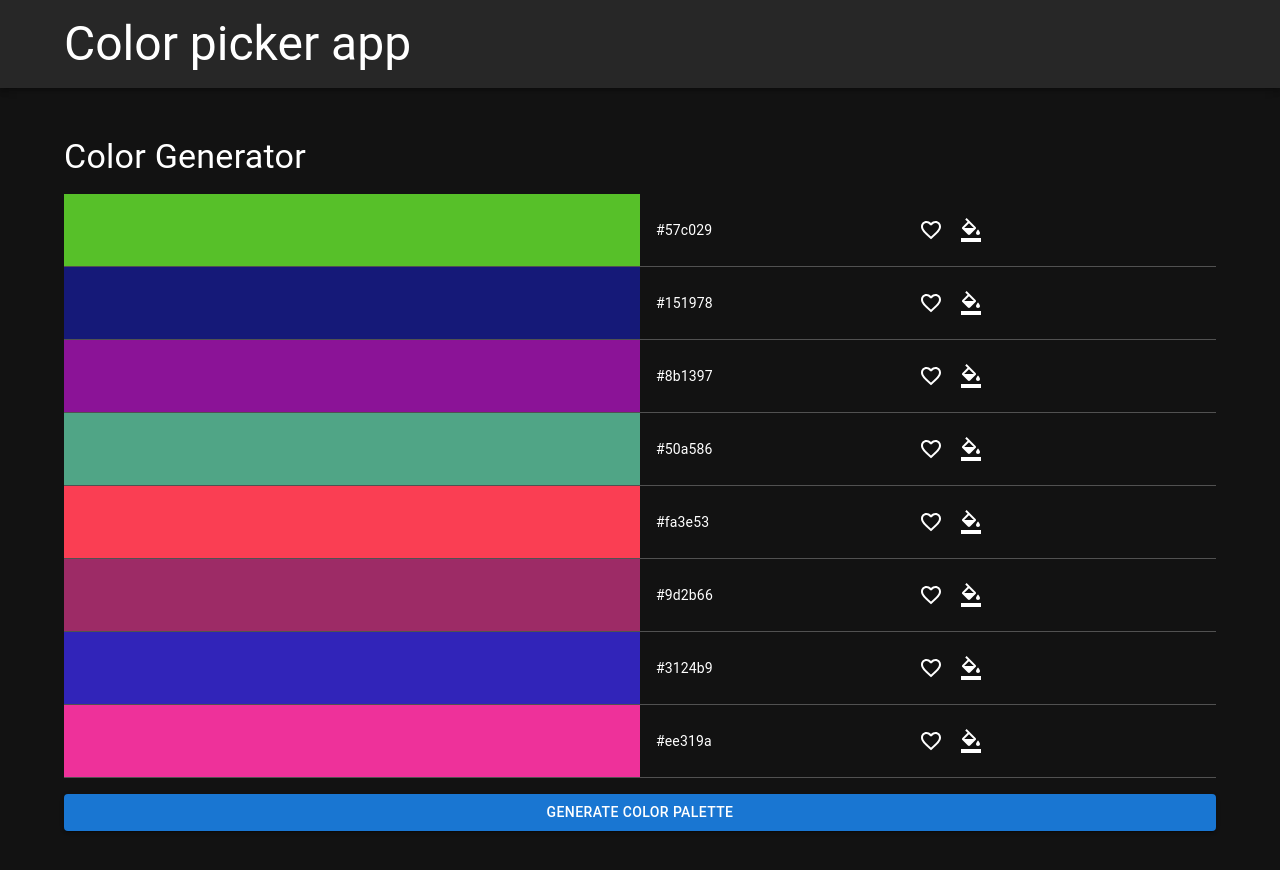
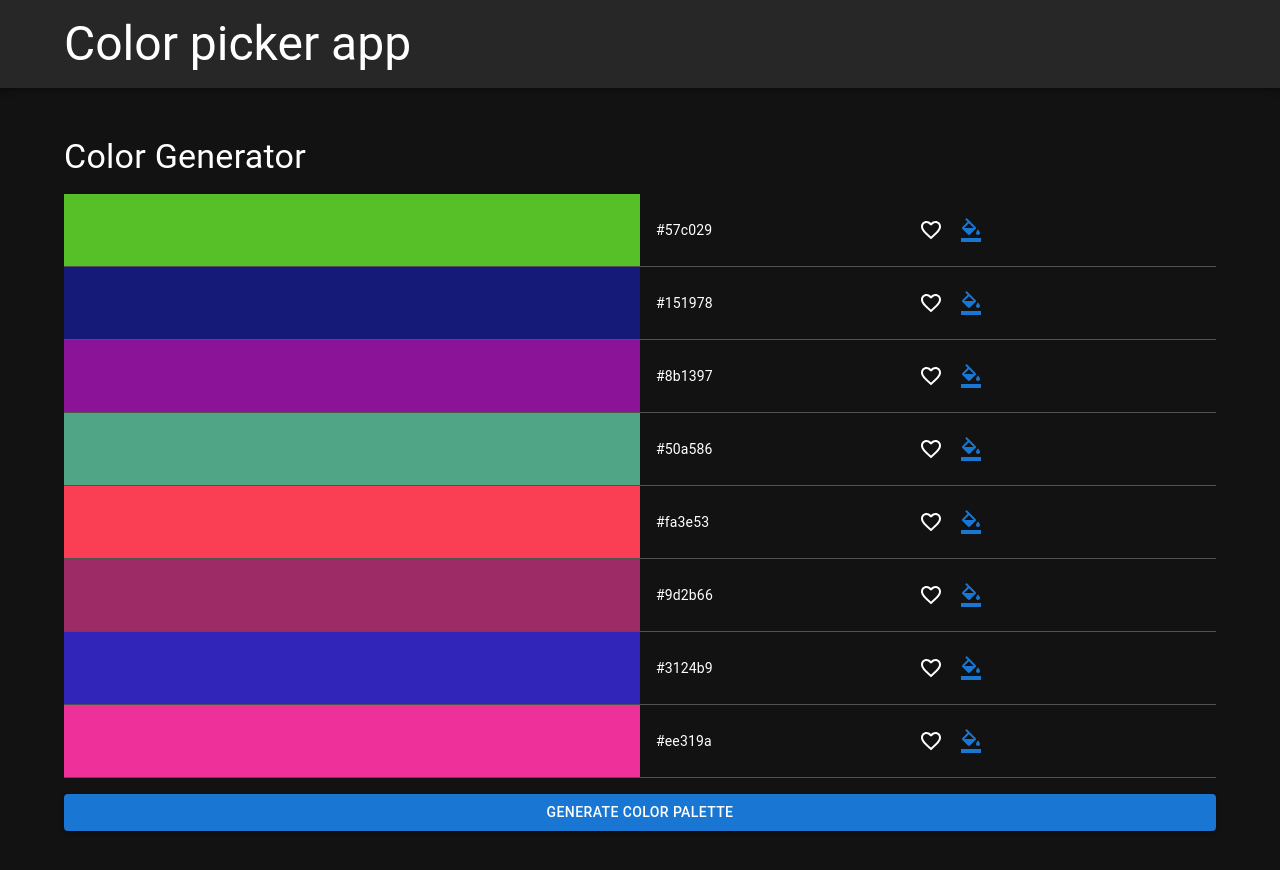
Before and after one commit to PavelZurek/demo-color-picker, a Next.js app: page / in a window 1280 px wide. Both pictures are taken after a click on the button "GENERATE COLOR PALETTE". Shown: the top 870 px of the page. Built offline with nearby package versions, Linux system fonts and the light colour scheme.

Commit message:
SetPrimaryColorButton has now primary color

```diff
--- a/src/components/partials/SetPrimaryColorButton.tsx
+++ b/src/components/partials/SetPrimaryColorButton.tsx
@@ -9,6 +9,7 @@ export const SetPrimaryColorButton: FC<{ color: string }> = ({ color }) => {
   return (
     <IconButton
       title="Set As Primary Color"
+      color="primary"
       onClick={() => setPrimaryColor(color)}
     >
       <FormatColorFill />
```
